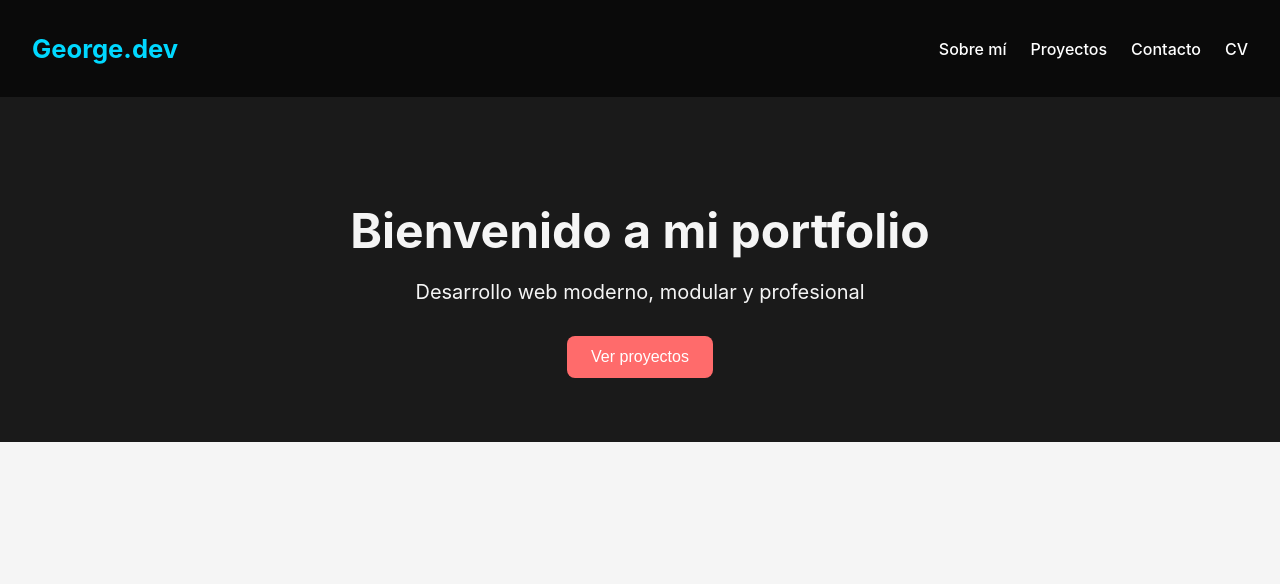
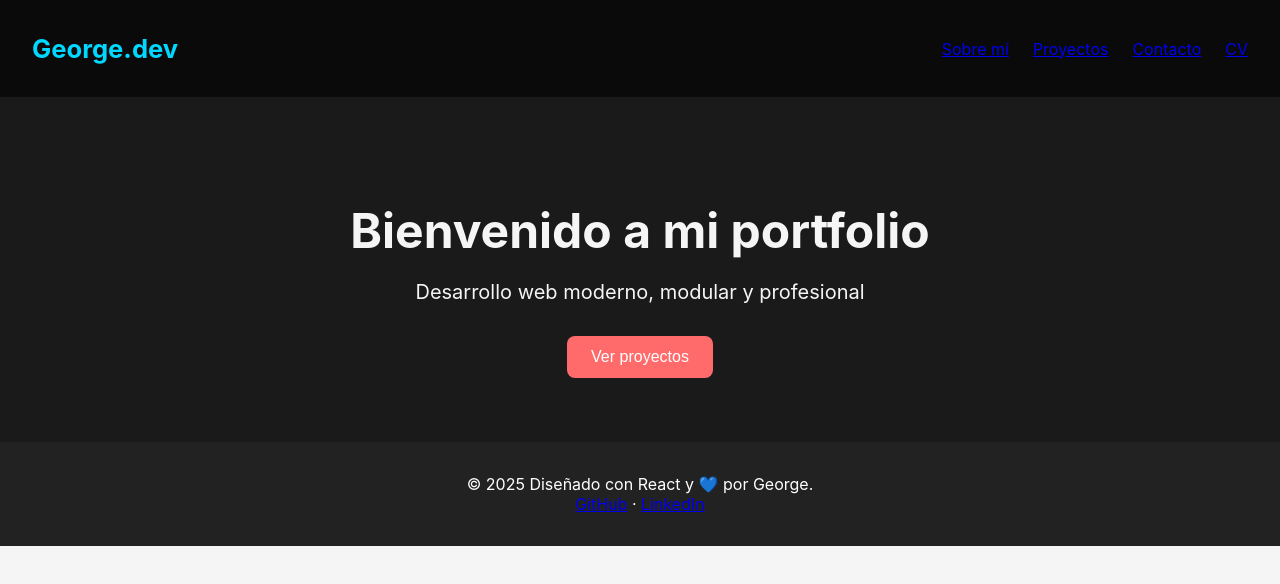
Before and after one commit to georgequispe/portfolio, a React (Vite) app: page / in a window 1280 px wide. Shown: the top 584 px of the page. Built offline with nearby package versions, Linux system fonts and the light colour scheme.

Commit message:
agregue nav bar

```diff
--- /dev/null
+++ b/src/components/Footer.jsx
@@ -0,0 +1,15 @@
+import { StyledFooter } from "./Footer.styles";
+const FooterComponent = () => (
+  <StyledFooter>
+    © {new Date().getFullYear()} Diseñado con React y 💙 por George.
+    <br />
+    <a href="https://github.com/tu-usuario" target="_blank" rel="noopener noreferrer">
+      GitHub
+    </a> ·{' '}
+    <a href="https://linkedin.com/in/tu-linkedin" target="_blank" rel="noopener noreferrer">
+      LinkedIn
+    </a>
+  </StyledFooter>
+);
+
+export default FooterComponent;
--- /dev/null
+++ b/src/components/Footer.styles.js
@@ -0,0 +1,10 @@
+
+// Footer.styles.js
+import styled from 'styled-components';
+
+export const StyledFooter = styled.footer`
+  background-color: #222;
+  color: white;
+  padding: 2rem;
+  text-align: center;
+`;
--- a/src/components/Header.jsx
+++ b/src/components/Header.jsx
@@ -1,12 +1,13 @@
-import { Header, Logo, NavLink, Nav } from "./Header.styles";
+import { Header, Logo,  Nav } from "./Header.styles";
+import { NavLink } from "react-router-dom";
 const HeaderComponent = () => (
   <Header>
     <Logo>George.dev</Logo>
     <Nav>
-      <NavLink href="#about">Sobre mí</NavLink>
-      <NavLink href="#projects">Proyectos</NavLink>
-      <NavLink href="#contact">Contacto</NavLink>
-      <NavLink href="/CV_George.pdf" download>CV</NavLink>
+      <NavLink to="/about">Sobre mí</NavLink>
+      <NavLink to="/proyectos">Proyectos</NavLink>
+      <NavLink to="/contact">Contacto</NavLink>
+      <NavLink to="/CV_George.pdf" download>CV</NavLink>
     </Nav>
   </Header>
 );
--- a/src/pages/Home/index.jsx
+++ b/src/pages/Home/index.jsx
@@ -1,11 +1,12 @@
 import  Header  from '../../components/Header';
 import Hero from './Hero';
-
+import  Footer  from '../../components/Footer';
 function Home() {
   return (
     <>
       <Header />
       <Hero />
+      <Footer />
       {/* Otros componentes de la página Home */}
     </>
   );
```
